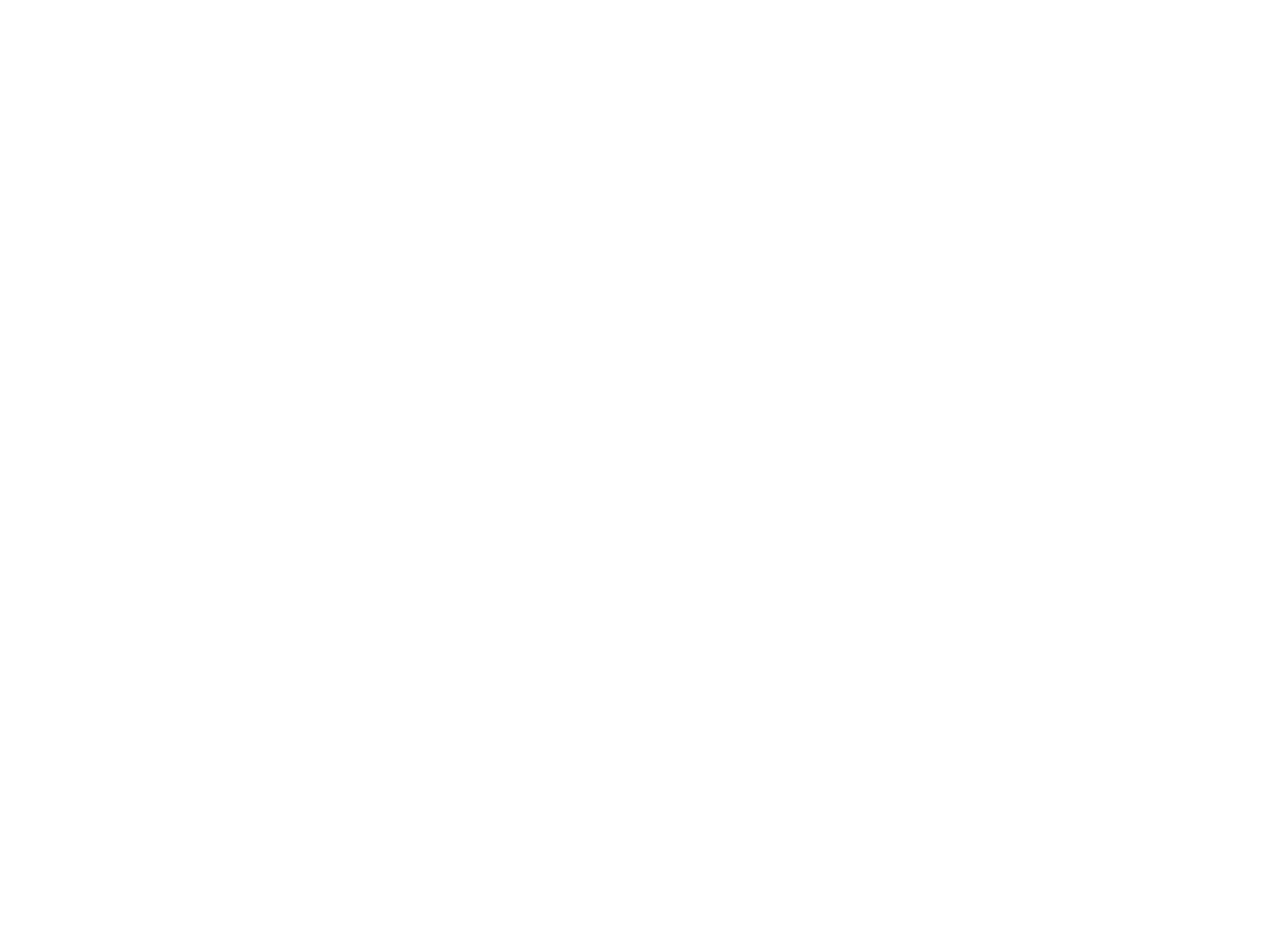
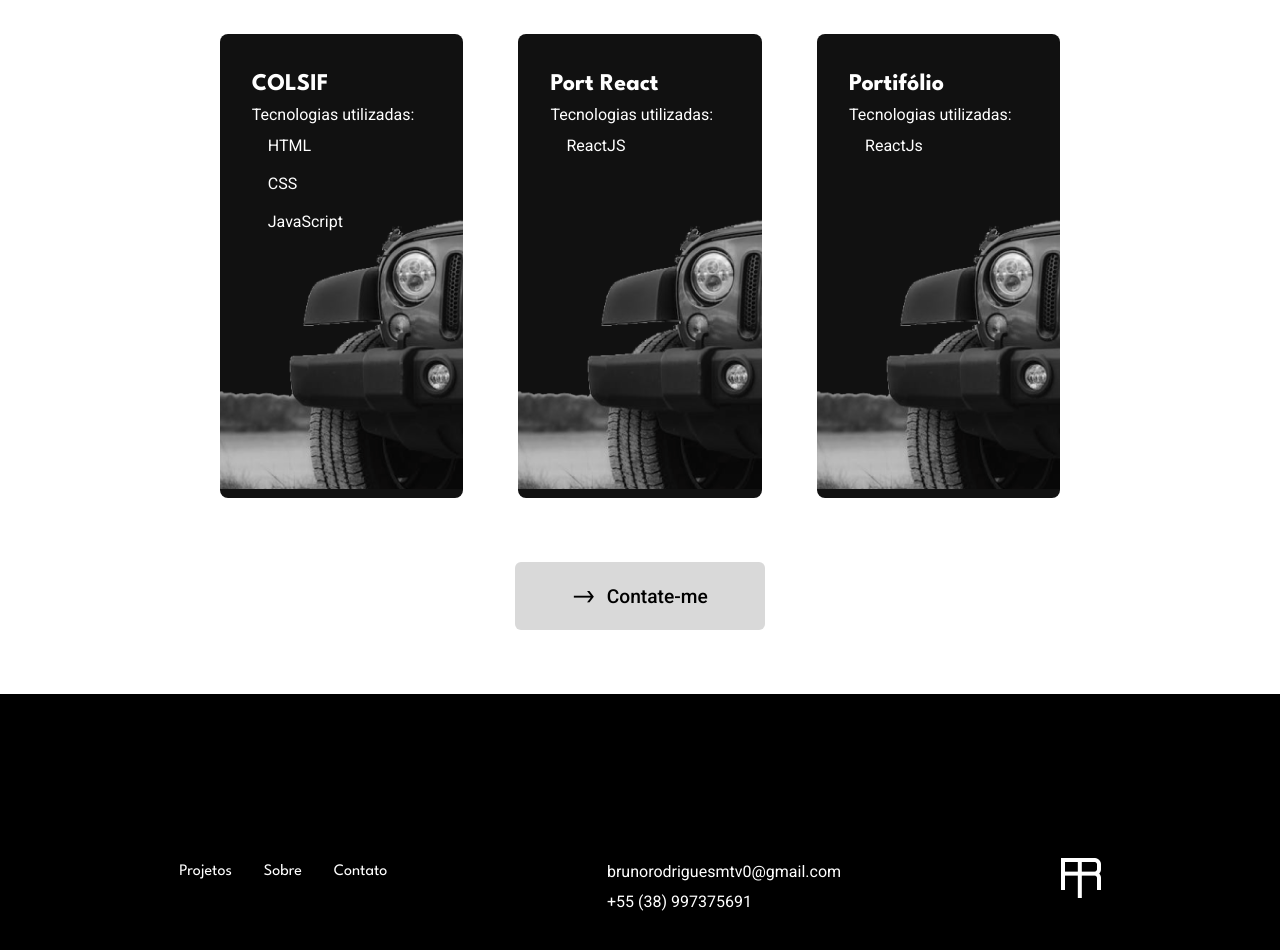
Before and after one commit to bruno-rodrigues0/bruno-fzn1, a React (Create React App) app: page /Projetos in a window 1280 px wide. Shown: the part 1480-2430 px from the top of the page. Before the commit the page ends 938 px from the top, so only its background shows below. Built offline with nearby package versions, Linux system fonts and the light colour scheme.

Commit message:
finish project page

```diff
--- a/src/App.jsx
+++ b/src/App.jsx
@@ -1,9 +1,11 @@
 import { Outlet } from 'react-router-dom'
+import Footer from './components/Footer'
 
 export default function App() {
   return (
     <>
       <Outlet />
+      <Footer />
     </>
   );
 }
--- a/src/components/ProjectRow/index.jsx
+++ b/src/components/ProjectRow/index.jsx
@@ -24,7 +24,7 @@
 export default function ImageRow() {
   return (
     <div className={styles.row}>
-      {dbproj.map((projetos) => (
+      {dbproj.slice(0, 3).map((projetos) => (
         <ProjectCard
           titulo={projetos.title}
           tec={projetos.tecnologies}
--- a/src/routes/home/HomePage.jsx
+++ b/src/routes/home/HomePage.jsx
@@ -2,7 +2,6 @@
 import AboutMeArea from "../../components/AboutMe";
 import ImageRow from "../../components/ProjectRow";
 import Button from "../../components/Button";
-import Footer from "../../components/Footer";
 import { Link } from 'react-router-dom'
 
 import styles from './HomePage.module.css'
@@ -22,7 +21,6 @@
                     <Button text="Contate-me"/>
                 </Link>
             </div>
-            <Footer />
         </>
     );
 }
--- /dev/null
+++ b/src/routes/projects/ProjectPage.module.css
@@ -0,0 +1,13 @@
+.container{
+    padding-block: 4rem;
+    display: flex;
+    flex-wrap: wrap;
+    gap: 3rem;
+}
+
+.btnDiv{
+    display: flex;
+    justify-content: center;
+    align-items: center;
+    padding-bottom: 4rem;
+}
--- a/src/routes/projects/ProjectsPage.jsx
+++ b/src/routes/projects/ProjectsPage.jsx
@@ -1,9 +1,24 @@
 import Header from "../../components/Header";
+import ImageRow from "../../components/ProjectRow"
+import styles from './ProjectPage.module.css'
+import Button from "../../components/Button"
+import { Link } from 'react-router-dom'
 
 export default function ProjectsPage(){
     return(
         <>
         <Header title={"MEUS PROJETOS"} subtitle={"FEITOS COM MUITA DEDICAÇÃO :D"}/>
+
+        <div className={ styles.container }>
+            <ImageRow />
+            <ImageRow />
+        </div>
+        <div className={ styles.btnDiv }>
+            <Link to={'/Contato'}>
+                <Button text={"Contate-me"}/>
+            </Link>
+        </div>
+
         </>
     );
 }
```
Lines whose indentation alone changed are shown as unchanged.
